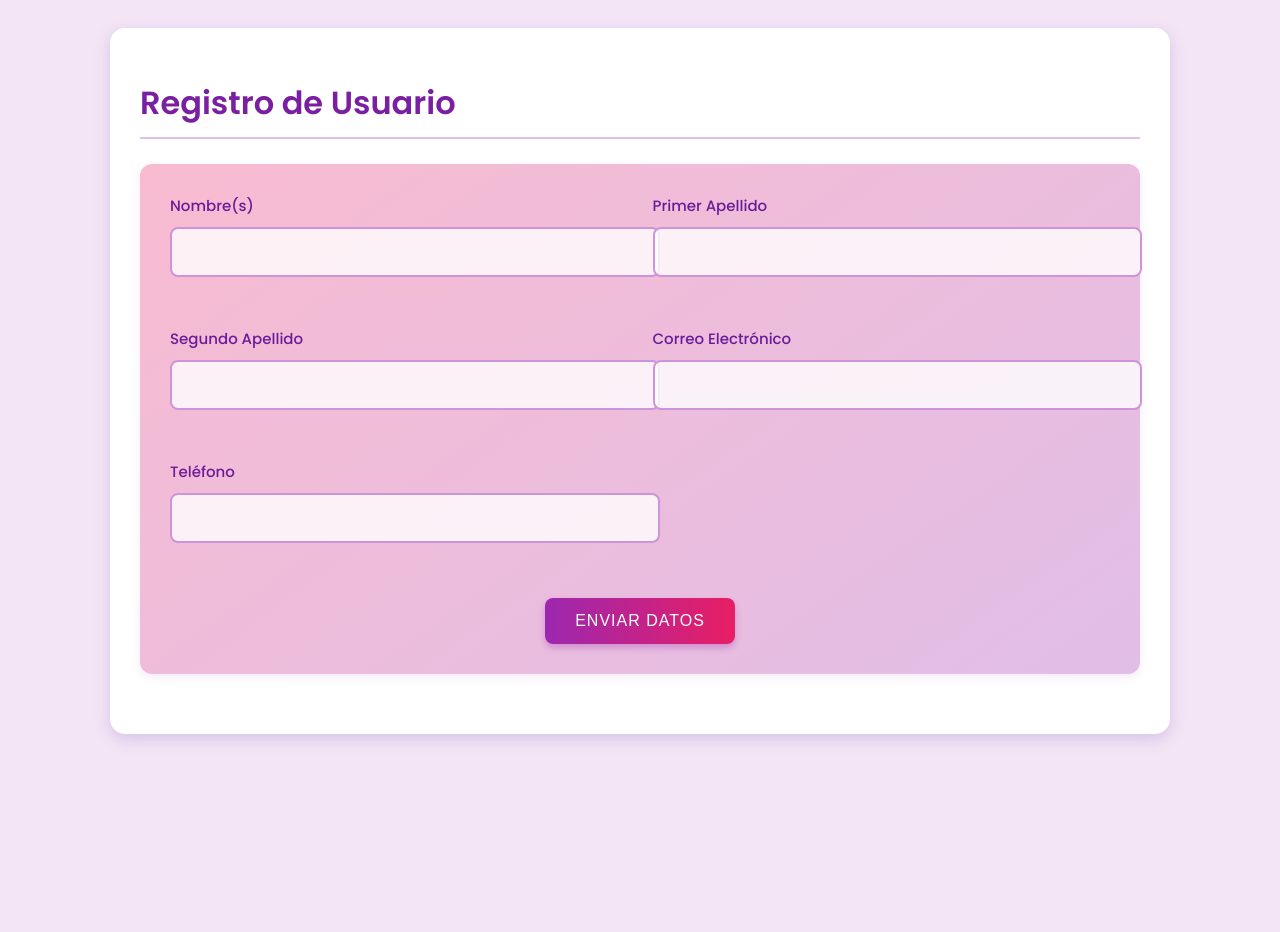
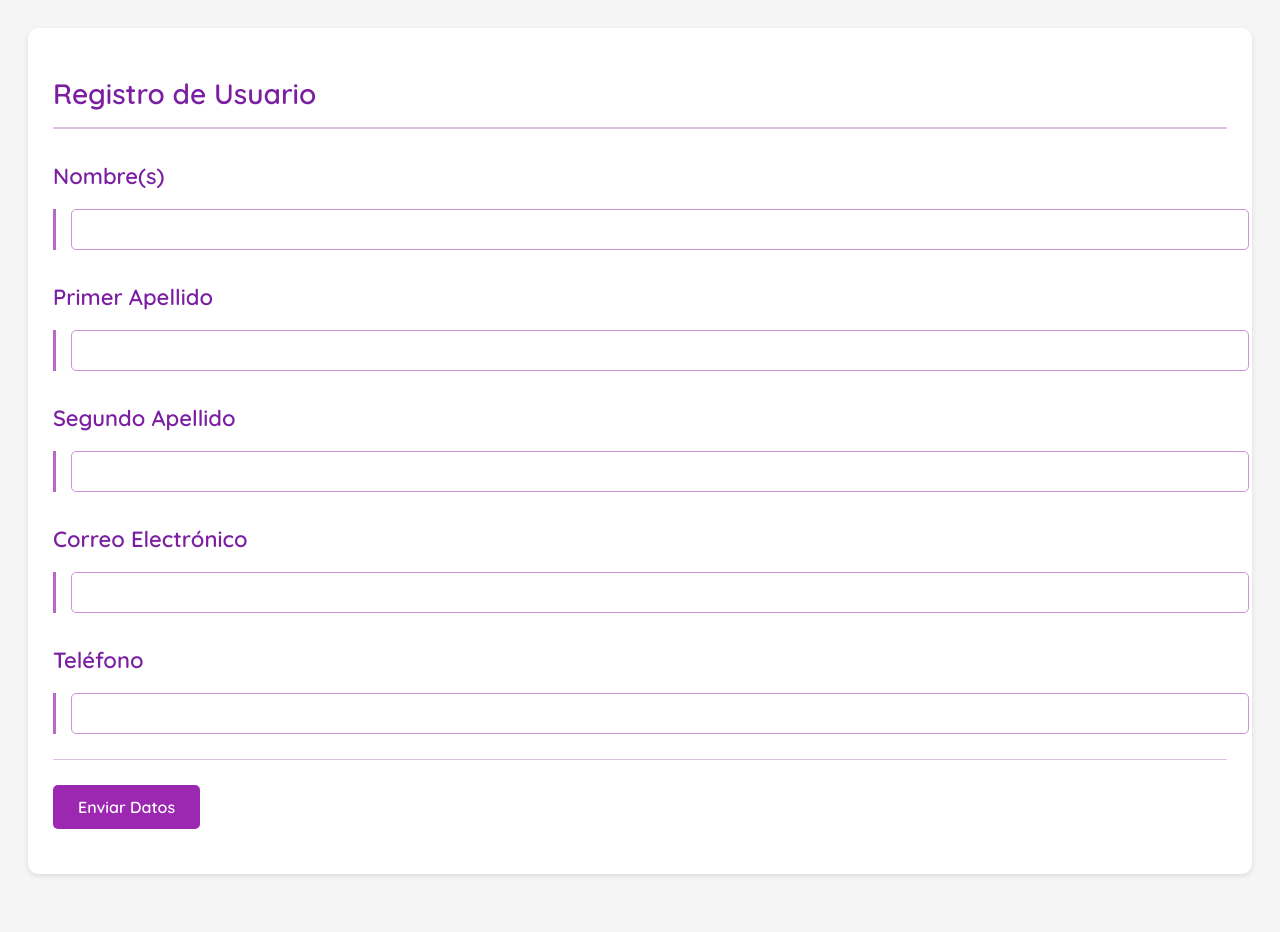
Before and after one commit to DannyDuarte/Formulario, a PHP site: page / in a window 1280 px wide. Before the commit the page ends 742 px from the top, so only its background shows below. Run offline with PHP 8.4, Linux system fonts and the light colour scheme; data that the repository does not hold is empty; some libraries are stand-ins or nearby versions.

Commit message:
index.php

```diff
--- a/index.php
+++ b/index.php
@@ -78,182 +78,184 @@ try {
 <html lang="es">
 <head>
     <meta charset="UTF-8">
-    <title>Formulario de Registro</title>
+    <title>Registro de Usuario</title>
     <style>
-        @import url('https://fonts.googleapis.com/css2?family=Poppins:wght@300;400;500;600&display=swap');
+        @import url('https://fonts.googleapis.com/css2?family=Quicksand:wght@400;500;600&display=swap');
 
         body {
-            font-family: 'Poppins', sans-serif;
-            background-color: #f3e5f5; /* Fondo lila claro */
+            font-family: 'Quicksand', sans-serif;
+            background-color: #f5f5f5;
             padding: 20px;
-            color: #4a148c; /* Texto morado oscuro */
-        }
-        .container {
-            max-width: 1000px;
-            margin: 0 auto;
-            background: white;
-            padding: 30px;
-            border-radius: 15px;
-            box-shadow: 0 5px 15px rgba(149, 117, 205, 0.3); /* Sombra morada */
-        }
-        h1, h2 {
-            color: #7b1fa2; /* Morado medio */
-            margin-bottom: 25px;
-            border-bottom: 2px solid #e1bee7; /* Borde lila */
-            padding-bottom: 10px;
-            font-weight: 600;
+            color: #4a148c; /* Morado oscuro */
+            line-height: 1.6;
         }
 
-        /* ESTILOS PARA EL FORMULARIO */
-        .form-section {
-            background: linear-gradient(145deg, #f8bbd0, #e1bee7); /* Degradado rosado a lila */
-            padding: 30px;
-            border-radius: 12px;
+        h1 {
+            color: #7b1fa2; /* Morado */
+            text-align: left;
+            font-size: 28px;
+            margin-bottom: 20px;
+            border-bottom: 2px solid #e1bee7; /* Lila claro */
+            padding-bottom: 10px;
+        }
+
+        h2 {
+            color: #7b1fa2; /* Morado */
+            font-size: 22px;
+            margin: 30px 0 15px 0;
+        }
+
+        /* FORMULARIO ESTILO LISTA (como en tu segunda imagen) */
+        .form-container {
+            background: white;
+            padding: 25px;
+            border-radius: 10px;
             margin-bottom: 30px;
-            box-shadow: 0 3px 10px rgba(156, 39, 176, 0.1);
+            box-shadow: 0 2px 5px rgba(0,0,0,0.1);
         }
-        .form-grid {
-            display: grid;
-            grid-template-columns: 1fr 1fr;
-            gap: 25px;
+
+        .form-group {
+            margin-bottom: 15px;
+            padding-left: 15px;
+            border-left: 3px solid #ba68c8; /* Morado medio */
         }
-        .form-group {
-            margin-bottom: 25px;
-        }
+
         .form-group label {
             display: block;
-            margin-bottom: 10px;
             font-weight: 500;
             color: #6a1b9a; /* Morado oscuro */
+            margin-bottom: 5px;
+        }
+
+        .form-group input {
+            width: 100%;
+            padding: 10px;
+            border: 1px solid #ce93d8; /* Lila */
+            border-radius: 5px;
+            font-family: 'Quicksand', sans-serif;
             font-size: 15px;
         }
-        .form-group input {
-            width: 100%;
-            padding: 14px;
-            border: 2px solid #ce93d8; /* Borde lila */
-            border-radius: 8px;
-            font-size: 16px;
-            transition: all 0.3s;
-            background-color: rgba(255, 255, 255, 0.8);
+
+        hr {
+            border: 0;
+            height: 1px;
+            background: #e1bee7; /* Lila claro */
+            margin: 25px 0;
         }
-        .form-group input:focus {
-            border-color: #9c27b0; /* Morado */
-            outline: none;
-            box-shadow: 0 0 0 3px rgba(156, 39, 176, 0.2);
-            background-color: white;
-        }
+
+        /* BOTÓN */
         .btn-submit {
-            background: linear-gradient(to right, #9c27b0, #e91e63); /* Degradado morado a rosado */
+            background-color: #9c27b0; /* Morado */
             color: white;
             border: none;
-            padding: 14px 30px;
+            padding: 12px 25px;
             font-size: 16px;
-            font-weight: 500;
-            border-radius: 8px;
+            border-radius: 5px;
             cursor: pointer;
-            transition: all 0.3s;
+            font-family: 'Quicksand', sans-serif;
+            font-weight: 600;
             display: block;
-            width: auto;
-            margin: 30px auto 0;
-            text-transform: uppercase;
-            letter-spacing: 1px;
-            box-shadow: 0 4px 6px rgba(156, 39, 176, 0.3);
-        }
-        .btn-submit:hover {
-            transform: translateY(-2px);
-            box-shadow: 0 6px 10px rgba(156, 39, 176, 0.4);
-            background: linear-gradient(to right, #8e24aa, #d81b60);
+            margin: 20px 0;
+            transition: background 0.3s;
         }
 
-        /* ESTILOS PARA LOS MENSAJES */
-        .response {
-            padding: 16px;
-            margin: 25px 0;
-            border-radius: 8px;
-            font-weight: 500;
-        }
-        .response.error {
-            background-color: #fce4ec; /* Rosado claro */
-            color: #c2185b; /* Rosado oscuro */
-            border-left: 4px solid #e91e63; /* Rosado */
-        }
-        .response.success {
-            background-color: #f3e5f5; /* Lila claro */
-            color: #7b1fa2; /* Morado */
-            border-left: 4px solid #9c27b0; /* Morado */
+        .btn-submit:hover {
+            background-color: #7b1fa2; /* Morado más oscuro */
         }
 
-        /* ESTILOS PARA LA TABLA (AJUSTADOS AL TEMA MORADO) */
+        /* TABLA */
         table {
             width: 100%;
             border-collapse: collapse;
-            margin-top: 30px;
-            box-shadow: 0 2px 10px rgba(156, 39, 176, 0.1);
-            border-radius: 8px;
-            overflow: hidden;
+            margin-top: 20px;
+            box-shadow: 0 1px 3px rgba(0,0,0,0.1);
         }
+
         th, td {
-            padding: 14px;
-            border-bottom: 1px solid #e1bee7; /* Borde lila */
+            padding: 12px 15px;
             text-align: left;
+            border-bottom: 1px solid #e1bee7; /* Lila claro */
         }
+
         th {
-            background: linear-gradient(to right, #9c27b0, #7b1fa2); /* Degradado morado */
+            background-color: #9c27b0; /* Morado */
             color: white;
             font-weight: 500;
-            text-transform: uppercase;
-            font-size: 14px;
-            letter-spacing: 0.5px;
         }
+
         tr:nth-child(even) {
-            background-color: #f8f0fc; /* Lila muy claro */
+            background-color: #f3e5f5; /* Lila muy claro */
         }
+
         tr:hover {
+            background-color: #e1bee7; /* Lila claro */
+        }
+
+        /* MENSAJES */
+        .message {
+            padding: 15px;
+            margin: 20px 0;
+            border-radius: 5px;
+        }
+
+        .error {
+            background-color: #fce4ec; /* Rosado claro */
+            color: #c2185b; /* Rosado oscuro */
+        }
+
+        .success {
             background-color: #f3e5f5; /* Lila claro */
+            color: #7b1fa2; /* Morado */
         }
     </style>
 </head>
 <body>
 
-<div class="container">
+<div class="form-container">
     <h1>Registro de Usuario</h1>
 
     <?php if ($mensaje): ?>
-        <div class="response <?= $error ? 'error' : 'success' ?>">
+        <div class="message <?= $error ? 'error' : 'success' ?>">
             <?= $mensaje ?>
         </div>
     <?php endif; ?>
 
-    <div class="form-section">
     <form method="post">
-            <div class="form-grid">
+        <h2>Nombre(s)</h2>
         <div class="form-group">
-                    <label for="nombre">Nombre(s)</label>
             <input type="text" name="nombre" required>
         </div>
+
+        <h2>Primer Apellido</h2>
         <div class="form-group">
-                    <label for="primer_apellido">Primer Apellido</label>
             <input type="text" name="primer_apellido" required>
         </div>
+
+        <h2>Segundo Apellido</h2>
         <div class="form-group">
-                    <label for="segundo_apellido">Segundo Apellido</label>
             <input type="text" name="segundo_apellido">
         </div>
+
+        <h2>Correo Electrónico</h2>
         <div class="form-group">
-                    <label for="correo">Correo Electrónico</label>
             <input type="email" name="correo" required>
         </div>
+
+        <h2>Teléfono</h2>
         <div class="form-group">
-                    <label for="telefono">Teléfono</label>
             <input type="text" name="telefono" required>
         </div>
-            </div>
+
+        <hr>
+
         <button type="submit" name="enviar" class="btn-submit">Enviar Datos</button>
     </form>
 </div>
 
 <?php if (!empty($registros)): ?>
+<div class="form-container">
     <h2>Usuarios Registrados</h2>
+
     <table>
         <tr>
             <th>ID</th>
@@ -276,8 +278,8 @@ try {
             </tr>
         <?php endforeach; ?>
     </table>
+</div>
 <?php endif; ?>
-</div>
 
 </body>
 </html>
```
Lines whose indentation alone changed are shown as unchanged.
